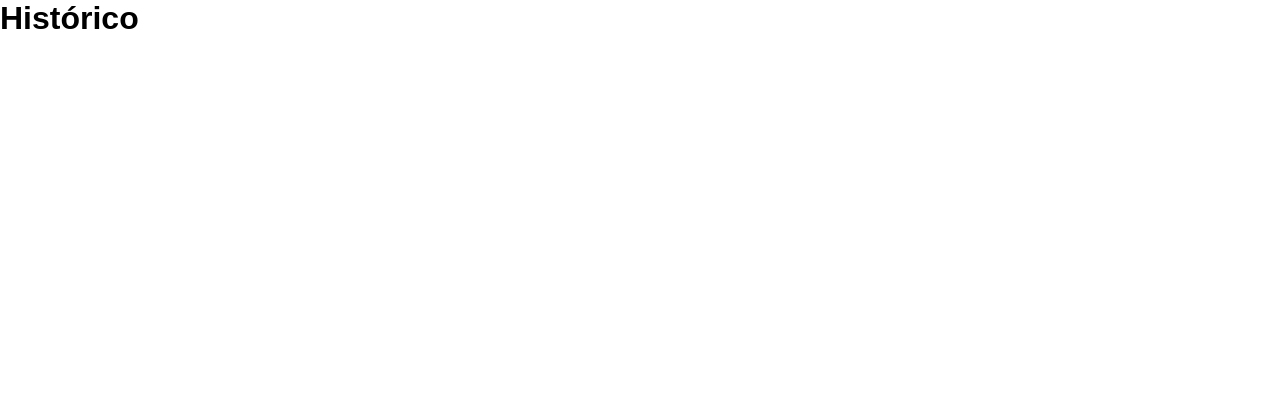
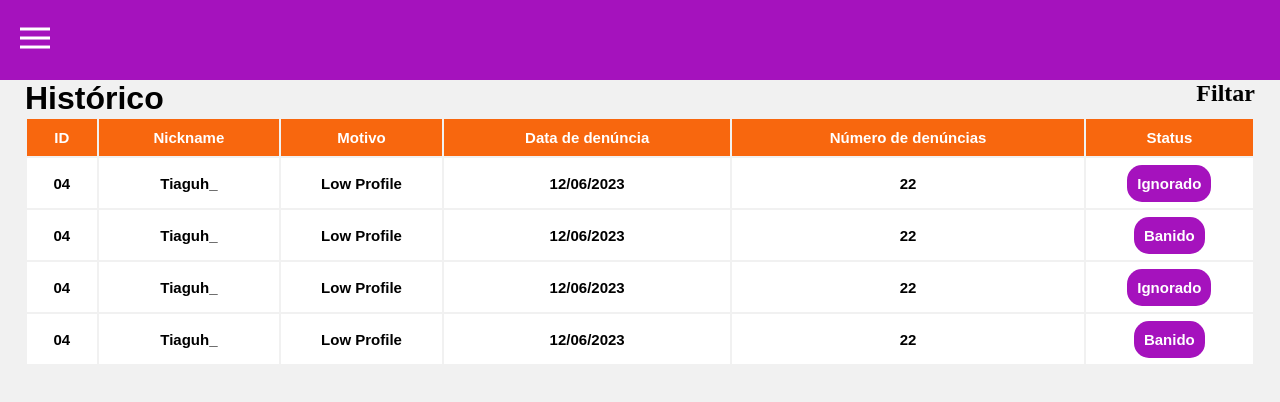
Before and after one commit to Tiaguh/Imovim-Administrator, a React (Create React App) app: page /historico in a window 1280 px wide. Shown: the top 402 px of the page. Built offline with nearby package versions, Linux system fonts and the light colour scheme.

Commit message:
fixing bugs

```diff
--- a/src/App.js
+++ b/src/App.js
@@ -1,6 +1,6 @@
 import "./App.css"
 
-import PostsComplaint from "./Pages/PostsComplaint/PostsComplaint";
+import PostsPendent from "./Pages/PostsPendent/PostsPendent";
 import Historic from "./Pages/Historic/Historic";
 import Login from "./Pages/Login/Login"
 
@@ -12,7 +12,7 @@ export default function App() {
 
       <Router>
         <Routes>
-          <Route path="/" element={<PostsComplaint />} />
+          <Route path="/" element={<PostsPendent />} />
           <Route path="/historico" element={<Historic />} />
           <Route path="/login" element={<Login />} />
         </Routes>
--- a/src/Pages/Historic/Historic.jsx
+++ b/src/Pages/Historic/Historic.jsx
@@ -1,10 +1,71 @@
-import React from 'react'
-import "./Historic.css"
+import React from 'react';
+import './Historic.css';
+
+import NavBar from '../../components/NavBar/NavBar'
 
 export default function Historic() {
   return (
     <div>
-        <h1>Histórico</h1>
+
+      <NavBar />
+
+      <div className="posts-complaint-container">
+
+        <div className='post-complaint-title'>
+          <h1>Histórico</h1>
+          <h2>Filtar</h2>
+        </div>
+
+        <table>
+          <tr className='title-table'>
+            <th>ID</th>
+            <th>Nickname</th>
+            <th>Motivo</th>
+            <th>Data de denúncia</th>
+            <th>Número de denúncias</th>
+            <th>Status</th>
+          </tr>
+
+          <tr className='value-table'>
+            <td>04</td>
+            <td>Tiaguh_</td>
+            <td>Low Profile</td>
+            <td>12/06/2023</td>
+            <td>22</td>
+            <td><button>Ignorado</button></td>
+          </tr>
+
+          <tr className='value-table'>
+            <td>04</td>
+            <td>Tiaguh_</td>
+            <td>Low Profile</td>
+            <td>12/06/2023</td>
+            <td>22</td>
+            <td><button>Banido</button></td>
+          </tr>
+
+          <tr className='value-table'>
+            <td>04</td>
+            <td>Tiaguh_</td>
+            <td>Low Profile</td>
+            <td>12/06/2023</td>
+            <td>22</td>
+            <td><button>Ignorado</button></td>
+          </tr>
+
+          <tr className='value-table'>
+            <td>04</td>
+            <td>Tiaguh_</td>
+            <td>Low Profile</td>
+            <td>12/06/2023</td>
+            <td>22</td>
+            <td><button>Banido</button></td>
+          </tr>
+
+        </table>
+
+      </div>
+
     </div>
   )
 }
--- a/src/Pages/PostsComplaint/PostsComplaint.css
+++ b/src/Pages/PostsPendent/PostsPendent.css
@@ -17,6 +17,13 @@
 
     overflow-x: hidden;
     overflow-y: hidden;
+}
+
+.post-complaint-title {
+    width: 100%;
+
+    display: flex;
+    justify-content: space-between;
 }
 
 table {
--- a/src/Pages/PostsComplaint/PostsComplaint.jsx
+++ b/src/Pages/PostsPendent/PostsPendent.jsx
@@ -1,9 +1,9 @@
 import React from 'react';
-import './PostsComplaint.css';
+import './PostsPendent.css';
 
 import NavBar from '../../components/NavBar/NavBar'
 
-export default function PostsComplaint() {
+export default function PostsPendent() {
   return (
     <div>
 
@@ -12,6 +12,7 @@ export default function PostsComplaint() {
       <div className="posts-complaint-container">
 
         <h1>Pendentes</h1>
+        <h2>Filtar</h2>
 
         <table>
           <tr className='title-table'>
@@ -29,7 +30,7 @@ export default function PostsComplaint() {
             <td>Low Profile</td>
             <td>12/06/2023</td>
             <td>22</td>
-            <button>Ver Post</button>
+            <td><button>Ver Post</button></td>
           </tr>
 
           <tr className='value-table'>
@@ -38,7 +39,7 @@ export default function PostsComplaint() {
             <td>Low Profile</td>
             <td>12/06/2023</td>
             <td>22</td>
-            <button>Ver Post</button>
+            <td><button>Ver Post</button></td>
           </tr>
 
           <tr className='value-table'>
@@ -47,7 +48,7 @@ export default function PostsComplaint() {
             <td>Low Profile</td>
             <td>12/06/2023</td>
             <td>22</td>
-            <button>Ver Post</button>
+            <td><button>Ver Post</button></td>
           </tr>
 
           <tr className='value-table'>
@@ -56,7 +57,7 @@ export default function PostsComplaint() {
             <td>Low Profile</td>
             <td>12/06/2023</td>
             <td>22</td>
-            <button>Ver Post</button>
+            <td><button>Ver Post</button></td>
           </tr>
 
         </table>
```
Also changed, not shown: src/Pages/UsersComplaint/UsersComplaint.jsx (deleted, +0 -10 lines), src/Pages/UsersComplaint/UsersComplaint.css (deleted), 1 other file (tests, documents, lock files or other folders).
